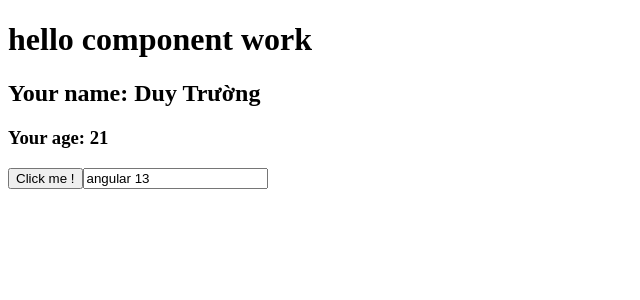
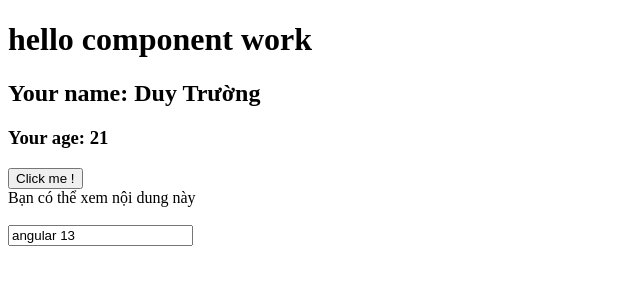
Before and after one commit to PhamDuyTruong/Learning-Angular, an Angular app: page / in a window 1280 px wide. Shown: the top 300 px of the page, without its empty margins (0-640 px from the left). Built offline with nearby package versions, Linux system fonts and the light colour scheme.

Commit message:
học về ngIf

```diff
--- a/src/app/app.component.html
+++ b/src/app/app.component.html
@@ -1,3 +1,3 @@
 <app-hello></app-hello>
-
+<br />
 <input type="text" [(ngModel)]="name"  (ngModelChange)="name = $event"/>
--- a/src/app/hello/hello.component.ts
+++ b/src/app/hello/hello.component.ts
@@ -7,6 +7,10 @@ import {Component} from '@angular/core';
   <h2>Your name: {{ user.name }}</h2>
   <h3>Your age: {{user.age}}</h3>
   <button (click)="showInfo()">Click me !</button>
+  <div *ngIf="user.age >= 13; else noPG">Bạn có thể xem nội dung này</div>
+  <ng-template #noPG>
+      Không được phép xem, vì giới hạn độ tuổi
+  </ng-template>
   `,
 
 })
```
